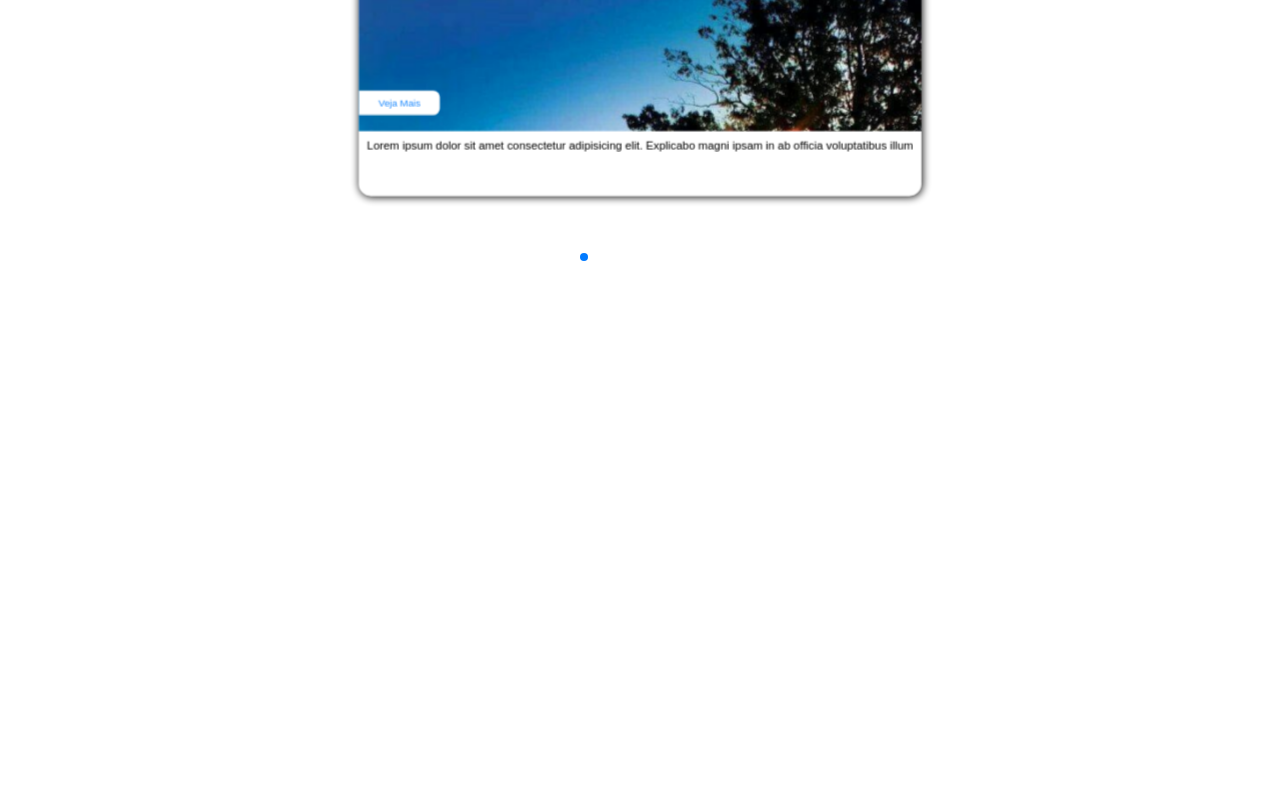
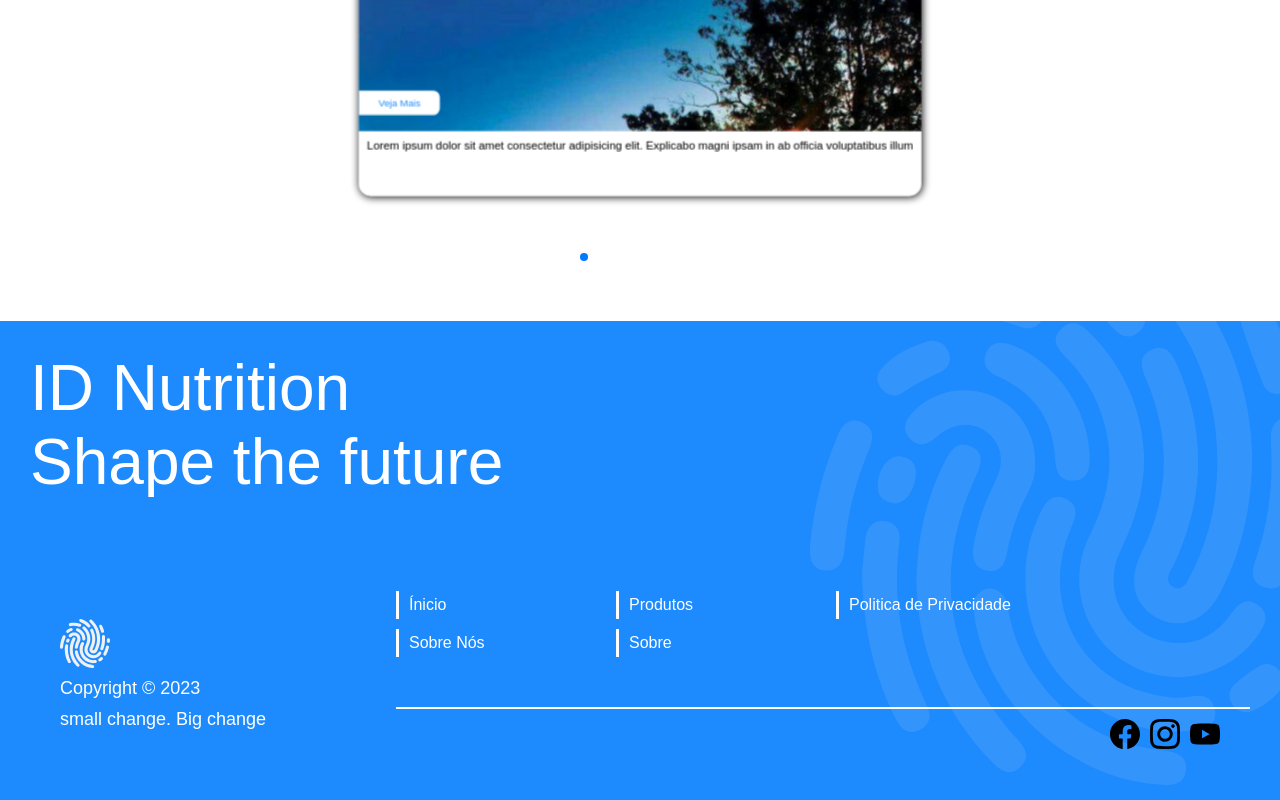
Before and after one commit to CamposLeo95/projeto_idNutrition, a React (Vite) app: page / in a window 1280 px wide. Shown: the part 1811-2611 px from the top of the page. Before the commit the page ends 2132 px from the top, so only its background shows below. Built offline with nearby package versions, Linux system fonts and the light colour scheme.

Commit message:
feat: criando e add footer

```diff
--- /dev/null
+++ b/src/components/Footer/index.tsx
@@ -0,0 +1,47 @@
+//styles
+import * as S from "./styles"
+
+//images
+import Digital from "../../assets/Digital.svg"
+import IconFace from "../../assets/icon-face.svg"
+import IconInsta from "../../assets/icon-insta.svg"
+import IconYoutube from "../../assets/icon-yt.svg"
+
+export default function Footer(){
+    return(
+        <S.Wrapper>
+            <S.TextMain>
+                <span>ID Nutrition</span>
+                <span>Shape the future</span>
+            </S.TextMain>
+            <S.Info>
+                <S.Copy>
+                    <S.Logo src={Digital}/>
+                    <p>Copyright © 2023</p>
+                    <p>small change. Big change</p>
+                </S.Copy>
+                <S.Actions>
+                    <S.Links>
+                        <S.CardLink>
+                            <S.Link>Ínicio</S.Link>
+                           <S.Link>Sobre Nós</S.Link>
+                        </S.CardLink>
+                        <S.CardLink>
+                            <S.Link>Produtos</S.Link>
+                            <S.Link>Sobre</S.Link>
+                        </S.CardLink>
+                        <S.CardLink>
+                            <S.Link>Politica de Privacidade</S.Link>
+                        </S.CardLink>
+                    </S.Links>
+                    <S.Social>
+                        <S.ImgSocial src={IconFace}></S.ImgSocial>
+                        <S.ImgSocial src={IconInsta}></S.ImgSocial>
+                        <S.ImgSocial src={IconYoutube}></S.ImgSocial>
+                    </S.Social>
+                </S.Actions>
+            </S.Info>
+            <img src={Digital} className="img_footer" />
+        </S.Wrapper>
+    )
+}
--- /dev/null
+++ b/src/components/Footer/styles.tsx
@@ -0,0 +1,125 @@
+import styled from "styled-components"
+
+export const Wrapper = styled.footer`
+    width: 100vw;
+    padding: 30px;
+    background-color: ${props => props.theme.primaryColor};
+    color: ${props => props.theme.whiteColor};
+    display: flex;
+    flex-direction: column;
+    position: relative;
+    overflow: hidden;
+
+
+    & .img_footer{
+        width: 550px;
+        position: absolute;
+        right: -80px;
+        top: -80px;
+        opacity: 0.1;
+    }
+
+    @media (min-width: 768px) {
+
+    }
+`
+
+export const TextMain = styled.div`
+    width: 100vw;
+    font-size: ${props => props.theme.text_6xl};
+    display: flex;
+    flex-direction: column;
+
+`
+export const Info = styled.div`
+    display: flex;
+    margin-top: 80px;
+    flex-direction: column-reverse;
+
+    @media (min-width: 913px) {
+        flex-direction: row;
+        align-items: center;
+        padding: 10px 0;
+    }
+`
+export const Logo = styled.img`
+    width: 50px;
+
+`
+export const Copy = styled.div`
+    display: flex;
+    justify-content: center;
+    align-items: center;
+    width: 100%;
+    padding: 30px;
+    font-size: ${props => props.theme.text_lg};
+    gap: 10px;
+    flex-direction: column;
+
+    @media (min-width: 913px) {
+        width: 30%;
+        align-items: start;
+    }
+
+`
+export const Actions = styled.div`
+    flex: 1;
+`
+export const Links = styled.div`
+    display: flex;
+    flex-wrap: wrap;
+    gap: 20px;
+
+`
+
+export const CardLink = styled.div`
+    display: flex;
+    flex-direction: column;
+    gap: 10px;
+    font-size: ${props => props.theme.text_base};
+    z-index: 10;
+
+`
+
+export const Link = styled.div`
+    width: 200px;
+    border-left: 3px solid ${props => props.theme.whiteColor};
+    color: ${props => props.theme.whiteColor};
+    padding: 5px 10px;
+    transition: background-color 0.5s ease-in-out;
+    cursor: pointer;
+
+    &:hover{
+        background-color: ${props => props.theme.whiteColor};
+        /* border-left: 3px solid ${props => props.theme.secondColor}; */
+        color: ${props => props.theme.primaryColor};
+        /* animation: mouseOn 0.3s ease-in; */
+    }
+
+    @keyframes mouseOn {
+        from{ width: 0; }
+        to{ width: 100%; }
+    }
+
+`
+
+export const Social = styled.div`
+    flex: 1;
+    padding: 10px 30px;
+    display: flex;
+    justify-content: center;
+    gap: 10px;
+    border-top: 2px solid ${props => props.theme.whiteColor};
+    margin-top: 50px;
+
+    @media (min-width: 768px) {
+        justify-content: end;
+    }
+
+`
+
+export const ImgSocial = styled.img`
+    width: 30px;
+    cursor: pointer;
+    z-index: 5;
+`
--- a/src/pages/Home/index.tsx
+++ b/src/pages/Home/index.tsx
@@ -14,6 +14,7 @@
 import Section2 from "./sections/Section2"
 import Section3 from "./sections/Section3"
 import Section4 from "./sections/Section4"
+import Footer from "../../components/Footer"
 
 export default function Home(){
 
@@ -59,6 +60,7 @@
                 <Section3 />
                 <Section4 />
             </S.Wrapper>
+            <Footer />
         </>
     )
 }
--- a/src/pages/Home/sections/Section1/styles.tsx
+++ b/src/pages/Home/sections/Section1/styles.tsx
@@ -11,7 +11,6 @@
         margin-top: 80px;
         gap: 20px;
     }
-
 `
 
 export const MainContainer = styled.div`
@@ -28,7 +27,6 @@
         margin-top: 150px;
         width: 50%;
         height: 65vh;
-
      }
 
 `
@@ -39,7 +37,7 @@
     text-align: center;
 
     & span {
-        color: #32abfb;
+        color: ${props => props.theme.primaryColor};
     }
 
     @media (min-width: ${props => props.theme.tablet_max}) {
```
